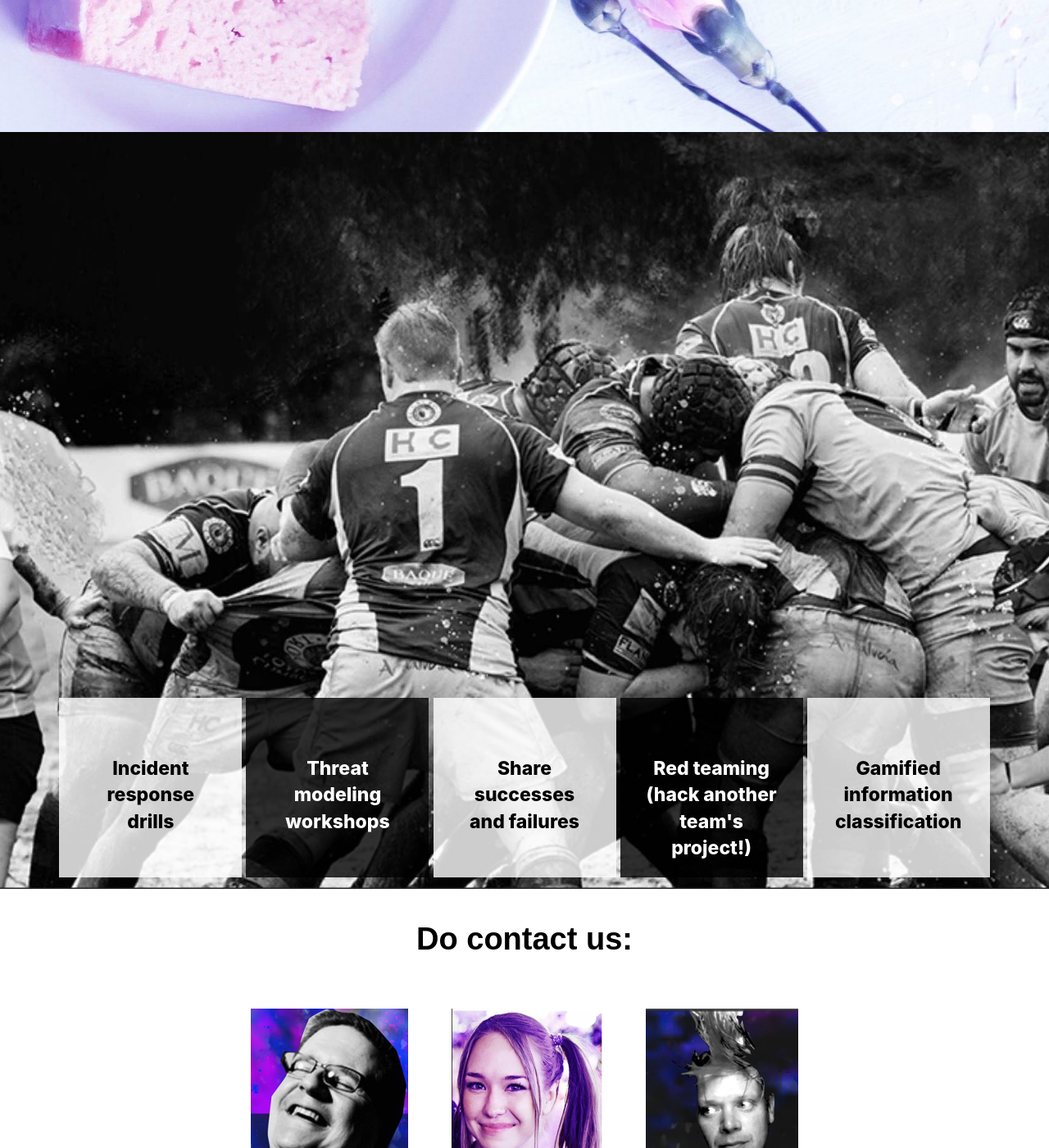
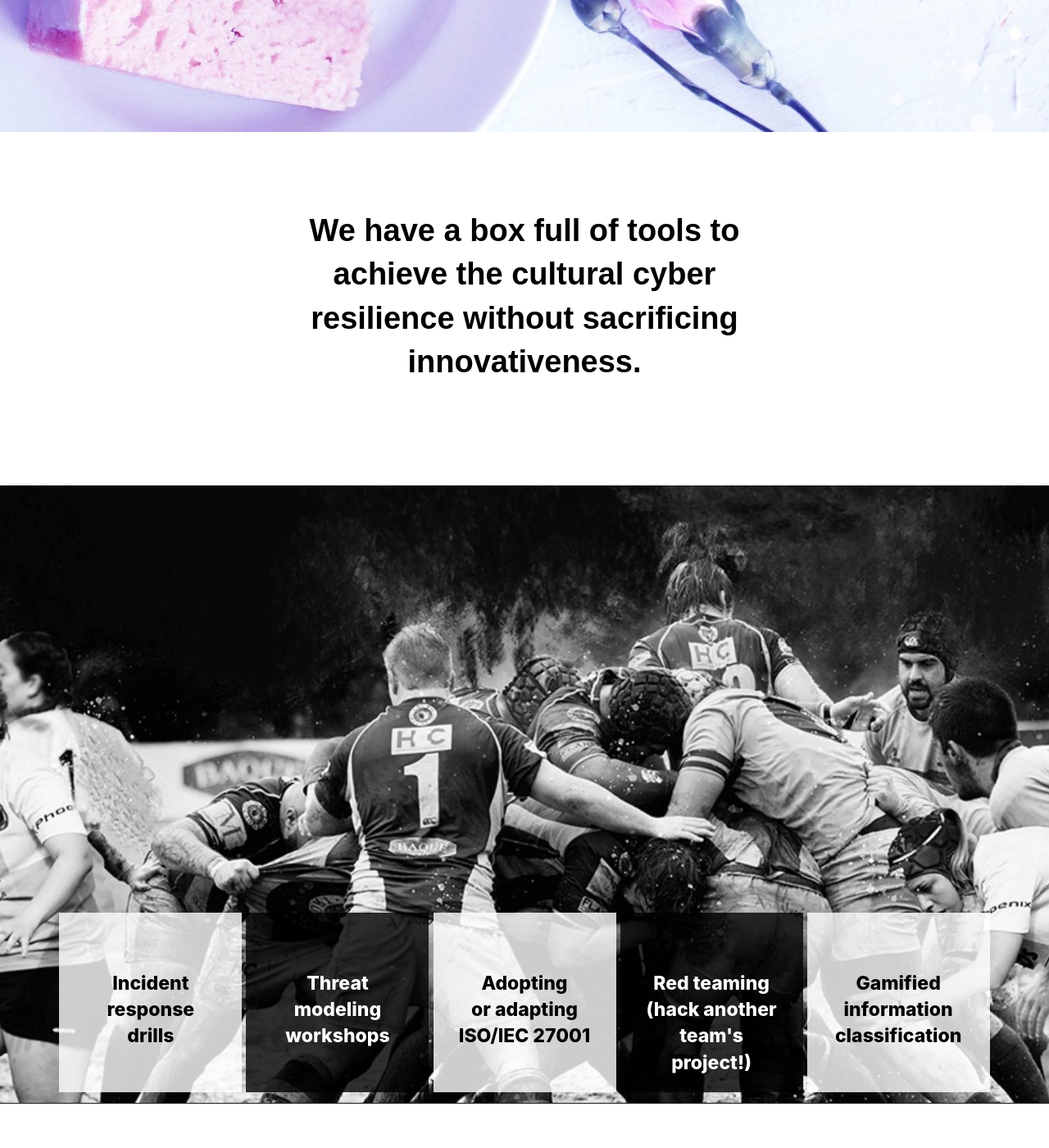
Before and after one commit to cultsecurity/cultsecurity.github.io, a Jekyll site: the page built from index.html, in a window 1280 px wide and 1400 px high, scrolled down 5206 px. Shown: the whole window at 82% size. Built offline with Jekyll 4.4.1, drawn with Linux system fonts in a browser that asks for light colours; some of the changed text lies outside the part shown.

Commit message:
New segment for social impact, some word and layout changes

```diff
--- a/assets/css/css.scss
+++ b/assets/css/css.scss
@@ -657,6 +657,19 @@ section.cultbox {
   }
 }
 
+section.hippiebox {
+  background-image: url('../img/anarchists-bg.jpg');
+  background-position: 20% 20%;
+  background-repeat: no-repeat;
+  background-size: cover;
+
+  @media screen and (min-width: $tablet) {
+    background-image: url('../img/anarchists-bg.jpg');
+    background-position: 40% 40%;
+    background-size: cover;
+  }
+}
+
 section.mentorbox {
   height: 100%;
   background-image: url('../img/mentoring-bg.jpg');
--- a/index.html
+++ b/index.html
@@ -118,10 +118,20 @@ custom_js:
   </div>
 </section>
 
+<section class="cultwhite">
+  <div class="container">
+    <div class="section-header">
+      <p><br/><br/><br/></p>
+      <p class="shortphrase">
+        We have a box full of tools to achieve the cultural cyber resilience without sacrificing innovativeness.
+      </p>
+      <p><br/><br/><br/></p>
+    </div>
+  </div>
+</section>
+
 <section class="contact methodbox">
   <div class="container">
-      <p><br/><br/><br/></p>
-      <p><br/><br/><br/></p>
       <p><br/><br/><br/></p>
       <p><br/><br/><br/></p>
       <p><br/><br/><br/></p>
@@ -139,7 +149,7 @@ custom_js:
   </div>
 
   <div class="contact-block offering">
-    <p>Share<br/>successes<br/>and failures</p>
+    <p>Adopting<br/>or adapting<br/>ISO/IEC 27001 </p>
     <div class="new-line"> </div>
   </div>
 
@@ -156,13 +166,38 @@ custom_js:
   </div>
 </section>
 
+<section class="cultwhite">
+  <div class="container">
+    <div class="section-header">
+      <p><br/><br/><br/></p>
+      <p class="shortphrase">
+        We want to be a responsible company, committed to diversity, inclusivity, and ethical use of data.
+      </p>
+      <p><br/><br/><br/></p>
+    </div>
+  </div>
+</section>
+
+<section class="hippiebox white">
+  <div class="container">
+    <div class="section-header">
+      <p><br/><br/><br/></p>
+      <p><br/><br/><br/></p>
+      <p><br/><br/><br/><br/><br/><br/></p>
+      <p><br/><br/><br/><br/><br/><br/></p>
+      <p><br/><br/><br/><br/><br/><br/></p>
+      <p><br/><br/><br/><br/><br/><br/></p>
+    </div>
+  </div>
+</section>
+
 <section class="contact">
   <div class="container">
     <div class="section-header">
       <a name="contact"></a>
       <br/>
       <p class="shortphrase">
-        Do contact us:
+        Ping us!
       </p>
     </div>
 
@@ -182,6 +217,7 @@ custom_js:
         <div class="new-line"> </div>
     </div>
   </div>
+
 
   <div class="contact-block right">
     <img src="{{ site.baseurl }}/assets/img/maria-web.png" alt="">
```
Also changed, not shown: assets/img/anarchists-bg.jpg (added), 3 other files.
